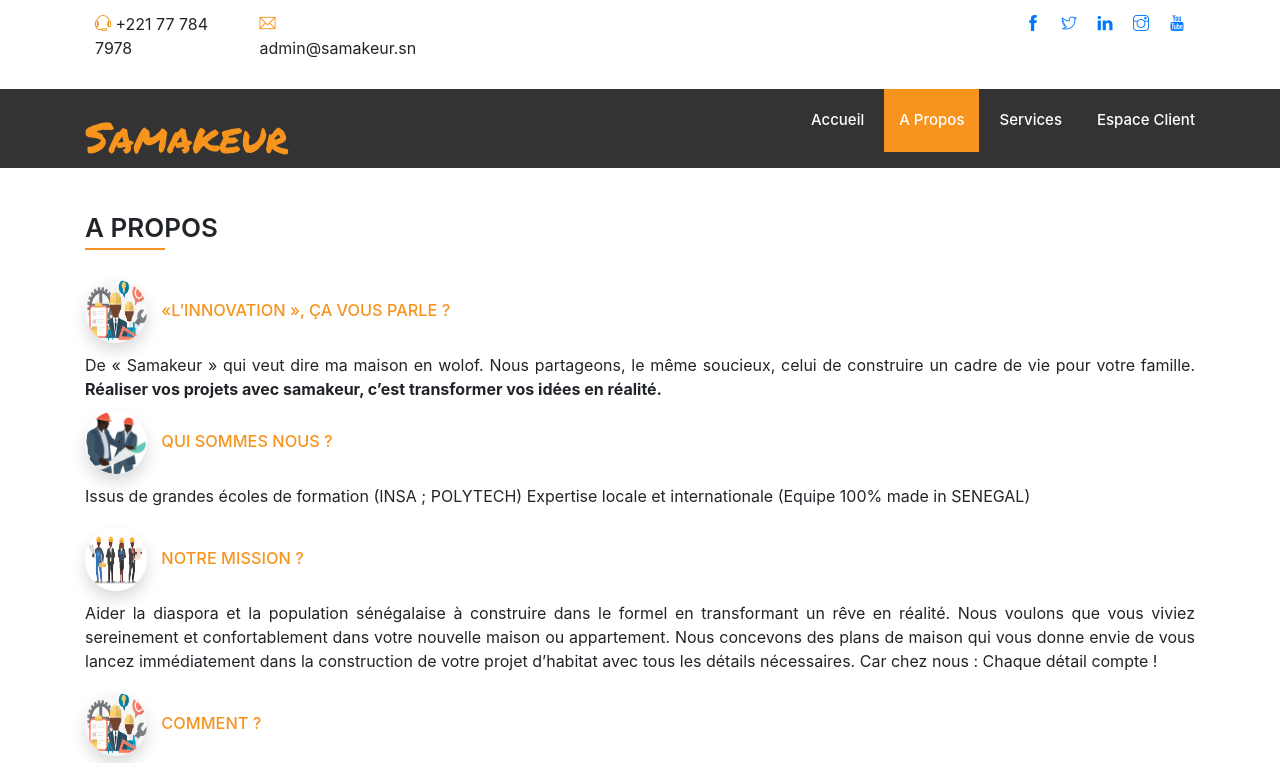
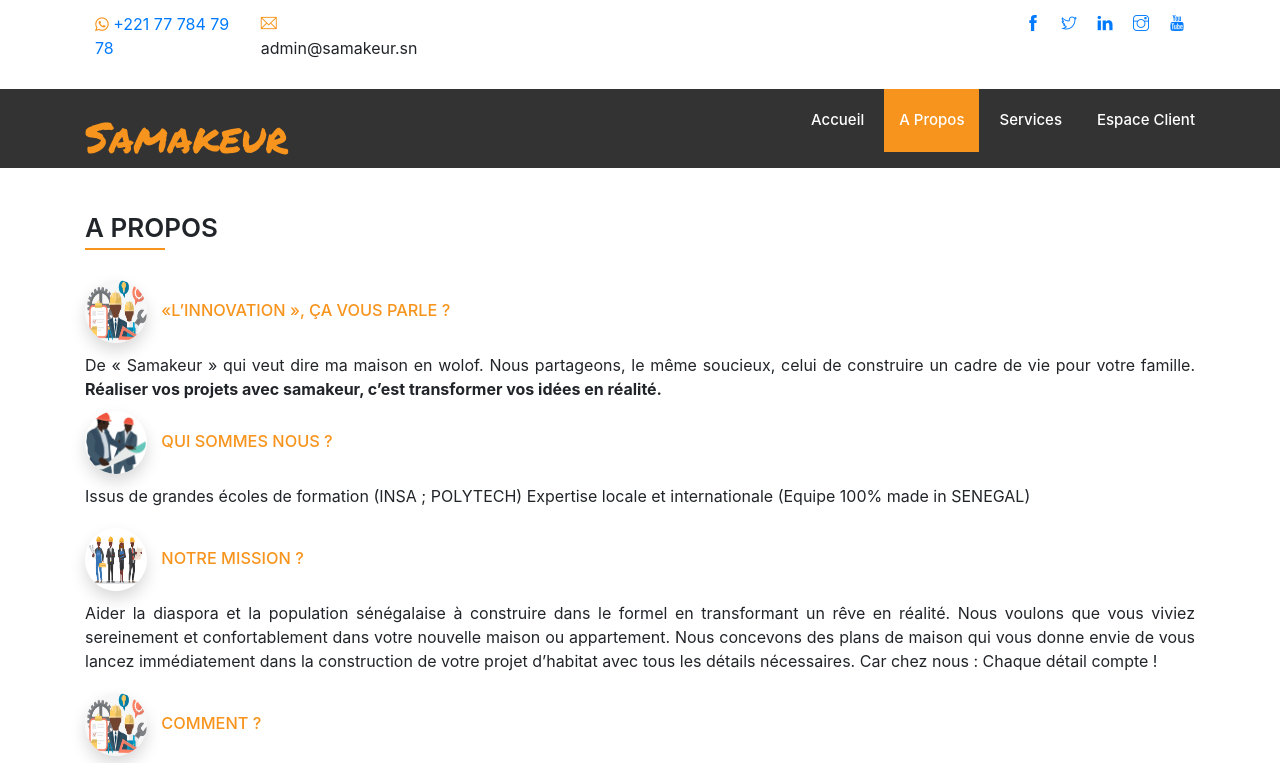
Before and after one commit to zimkha/samakeurfront, a website with bundled scripts: page apropos.html in a window 1280 px wide. Shown: the top 763 px of the page. Built offline with nearby package versions, Linux system fonts and the light colour scheme.

Commit message:
update design

```diff
--- a/apropos.html
+++ b/apropos.html
@@ -71,7 +71,7 @@
 
                     <div class="top-left">
                         <ul class="item-menu-res">
-                            <li><i class="ti-headphone-alt text-orange"></i> +221 77 784 7978</li>
+                            <li><i class="fa fa-whatsapp text-orange"></i> <a target="_blank" href="https://wa.me/221777847978"> +221 77 784 79 78</a> </li>
                             <li><i class="ti-email text-orange"></i> admin@samakeur.sn</li>
                         </ul>
                     </div>
```
Also changed, not shown: login.html (+1 -1 lines), mon-profil.html (+1 -1 lines), register.html (+1 -1 lines), service.html (+1 -1 lines).
